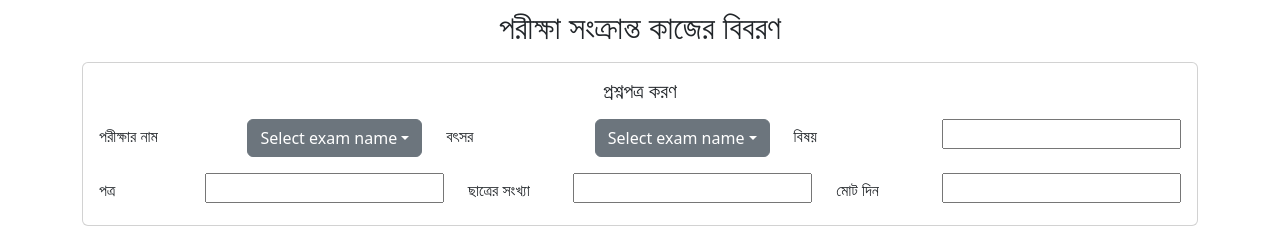
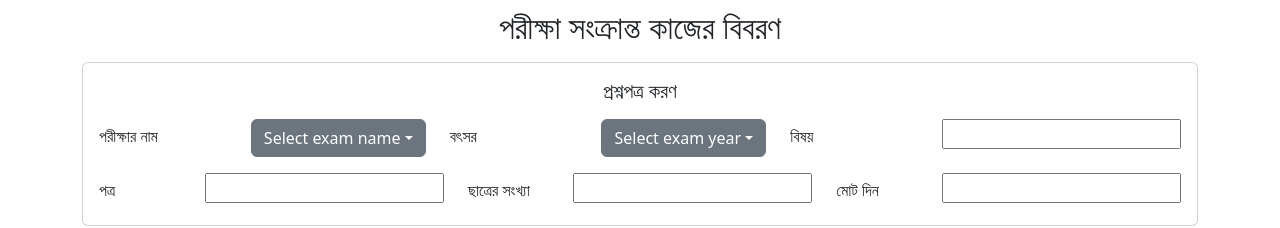
Before and after one commit to MiNHAZ-33/teacher-billing, a React (Create React App) app: page /billpage in a window 1280 px wide. Shown: the top 228 px of the page. Built offline with nearby package versions, Linux system fonts and the light colour scheme.

Commit message:
Change in create profile and billpage

```diff
--- a/package.json
+++ b/package.json
@@ -11,7 +11,7 @@
     "react-bootstrap": "^2.8.0",
     "react-dom": "^18.2.0",
     "react-router-dom": "^6.14.1",
-    "react-scripts": "5.0.1",
+    "react-scripts": "^5.0.1",
     "web-vitals": "^2.1.4"
   },
   "scripts": {
--- a/src/components/CreateTeacherProfile.jsx
+++ b/src/components/CreateTeacherProfile.jsx
@@ -82,7 +82,7 @@ const CreateTeacherProfile = () => {
                                 {position}
                             </Dropdown.Toggle>
                             <Dropdown.Menu>
-                                <Dropdown.Item onClick={() => positionHandler("Professor Emeritus")}>Chairman</Dropdown.Item>
+                                <Dropdown.Item onClick={() => positionHandler("Chairman")}>Chairman</Dropdown.Item>
                                 <Dropdown.Item onClick={() => positionHandler("Proffessor")}>Proffessor</Dropdown.Item>
                                 <Dropdown.Item onClick={() => positionHandler("Assosiate Proffessor")}>Assosiate Proffessor</Dropdown.Item>
                                 <Dropdown.Item onClick={() => positionHandler("Assistant Proffessor")}>Assistant Proffessor</Dropdown.Item>
--- a/src/components/ExamDetails.jsx
+++ b/src/components/ExamDetails.jsx
@@ -66,7 +66,7 @@ const ExamDetails = () => {
                             <Col>
                                 <Dropdown >
                                     <Dropdown.Toggle variant="secondary" id="dropdown-basic">
-                                        {examYear ? examYear : 'Select exam name'}
+                                        {examYear ? examYear : 'Select exam year'}
                                     </Dropdown.Toggle>
                                     <Dropdown.Menu>
                                         {examYears.map((name, index) => {
```
Also changed, not shown: 1 other file (tests, documents, lock files or other folders).
